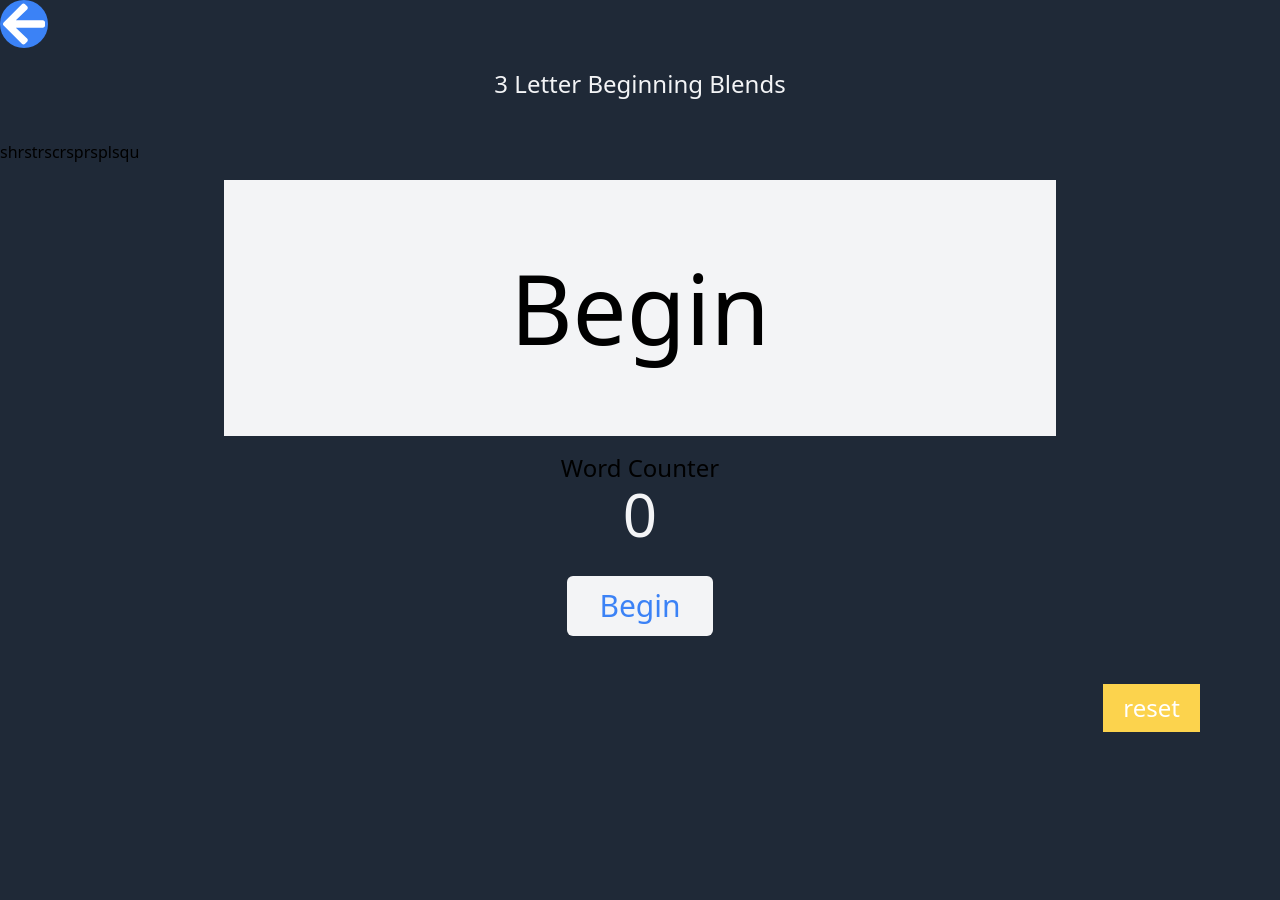
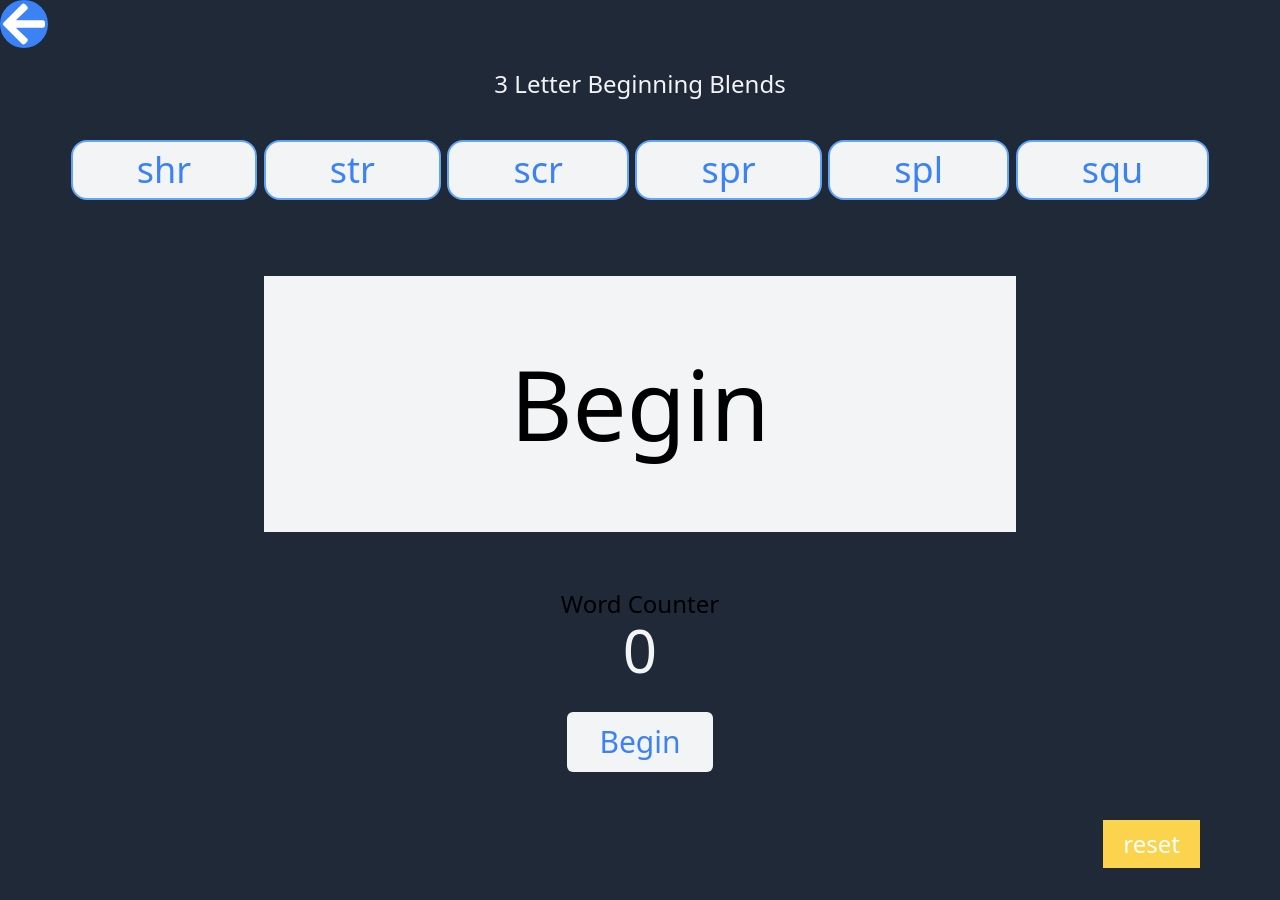
Before and after one commit to carlosdlroca/aa-hop-v2, a Next.js app: page /hop/3-letter-beginning-blends in a window 1280 px wide. Before the commit the page ends 800 px from the top, so only its background shows below. Built offline with nearby package versions, Linux system fonts and the light colour scheme.

Commit message:
add media queries and variant of classes with colors

```diff
--- a/styles/index.css
+++ b/styles/index.css
@@ -26,9 +26,21 @@
   }
 
   .card {
-    @apply text-2xl text-center font-bold font-sans grid place-items-center shadow text-gray-100 rounded md:grid-cols-2 lg:grid-cols-3;
+    @apply text-2xl text-center font-bold font-sans grid place-items-center shadow text-gray-100 rounded;
     height: 18rem;
     width: 18rem;
+  }
+
+  @screen md {
+    .cards {
+      @apply grid-cols-2
+    }
+  }
+
+  @screen lg {
+    .cards {
+      @apply grid-cols-3
+    }
   }
 
   .card:hover {
@@ -55,16 +67,82 @@
     @apply bg-gradient-to-tr from-purple-400 to-purple-700;
   }
 
+  /* Buttons  */
+
+  .buttons {
+    @apply flex flex-wrap items-center justify-evenly max-w-6xl mx-auto;
+  }
+
+  .word-select {
+    @apply bg-gray-100 text-3xl py-2 px-12 rounded-2xl mb-5 grid place-items-center border-2;
+  }
+
+  @screen md {
+    .word-select {
+      @apply px-16 text-4xl;
+    }
+  }
+
+  .word-select.active {
+    @apply text-gray-100;
+  }
+
+  .word-select-red {
+    @apply border-red-400 text-red-500 hover:bg-red-200;
+  }
+  .word-select-blue {
+    @apply border-blue-400 text-blue-500 hover:bg-blue-200;
+  }
+  .word-select-green {
+    @apply border-green-400 text-green-500 hover:bg-green-200;
+  }
+  .word-select-orange {
+    @apply border-orange-400 text-orange-500 hover:bg-orange-200;
+  }
+  .word-select-purple {
+    @apply border-purple-400 text-purple-500 hover:bg-purple-200;
+  }
+
+  .word-select-red.active {
+    @apply bg-red-500 hover:bg-red-400;
+  }
+
+  .word-select-blue.active {
+    @apply bg-blue-500 hover:bg-blue-400;
+  }
+
+  .word-select-green.active {
+    @apply bg-green-500 hover:bg-green-400;
+  }
+
+  .word-select-orange.active {
+    @apply bg-orange-500 hover:bg-orange-400;
+  }
+
+  .word-select-purple.active {
+    @apply bg-purple-500 hover:bg-purple-400;
+  }
+
+  /* Word Cards */
+
   .wordCards {
     @apply flex mx-auto my-4 justify-center;
     width: min(52rem, 98vw);
   }
 
-  .buttons {
+
+  .wordCard {
+    @apply grid items-center bg-gray-100 text-wordCard-sm select-none p-5 h-64 w-2/4;
   }
 
-  .wordCard {
-    @apply grid items-center bg-gray-100 select-none p-5 h-64 w-2/4;
+  @screen md {
+    .wordCards {
+      @apply p-10;
+    }
+
+    .wordCard {
+      @apply text-wordCard-lg;
+    }
   }
 
   .wordCard.single {
@@ -80,8 +158,26 @@
     @apply justify-self-start;
   }
 
+.wordCard-red {
+  @apply text-red-500
+}
+.wordCard-blue {
+  @apply text-blue-500
+}
+.wordCard-green {
+  @apply text-green-500
+}
+.wordCard-orange {
+  @apply text-orange-500
+}
+.wordCard-purple {
+  @apply text-purple-500
+}
+
+  /* Page Titles */
+
   .pageTitle {
-    @apply my-20 grid place-items-center md:text-4xl;
+    @apply my-20 grid place-items-center text-red-400;
   }
 
   .pageTitle h1 {
```
